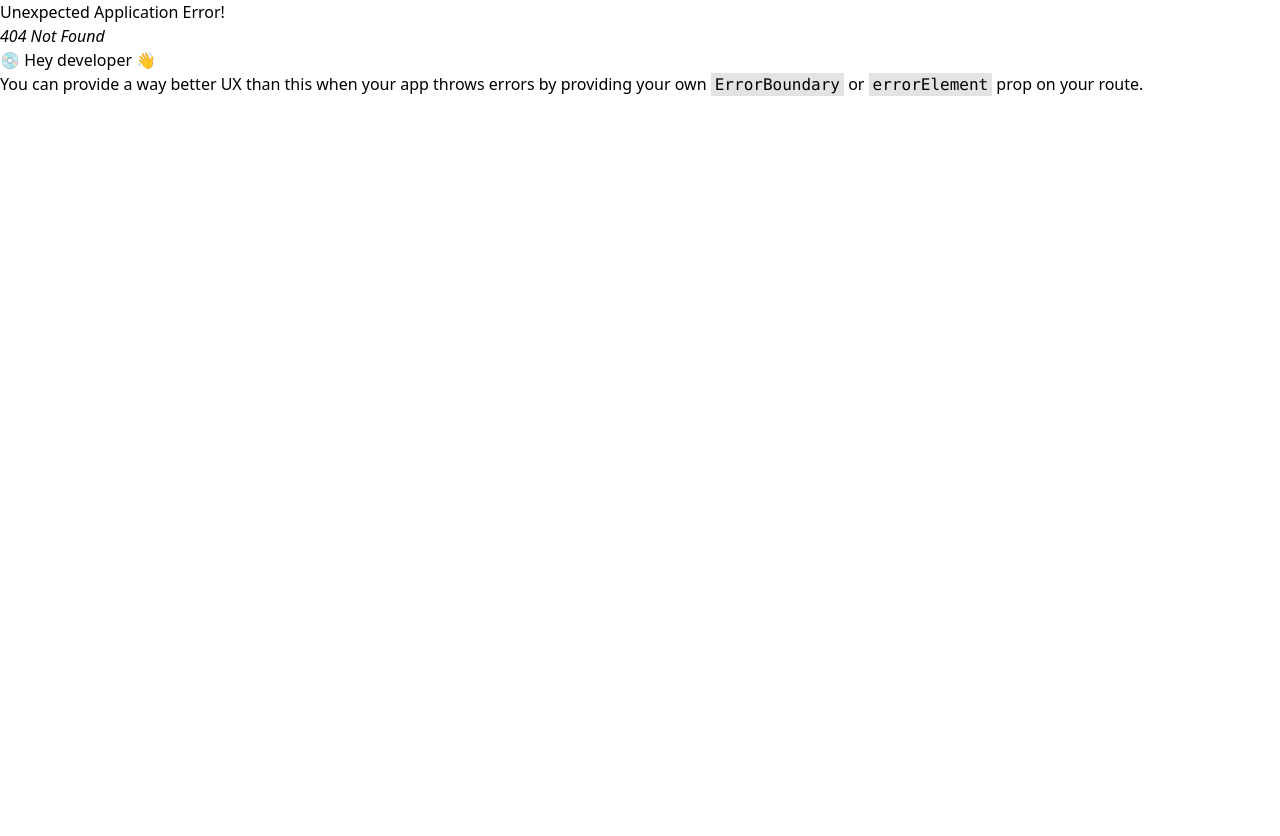
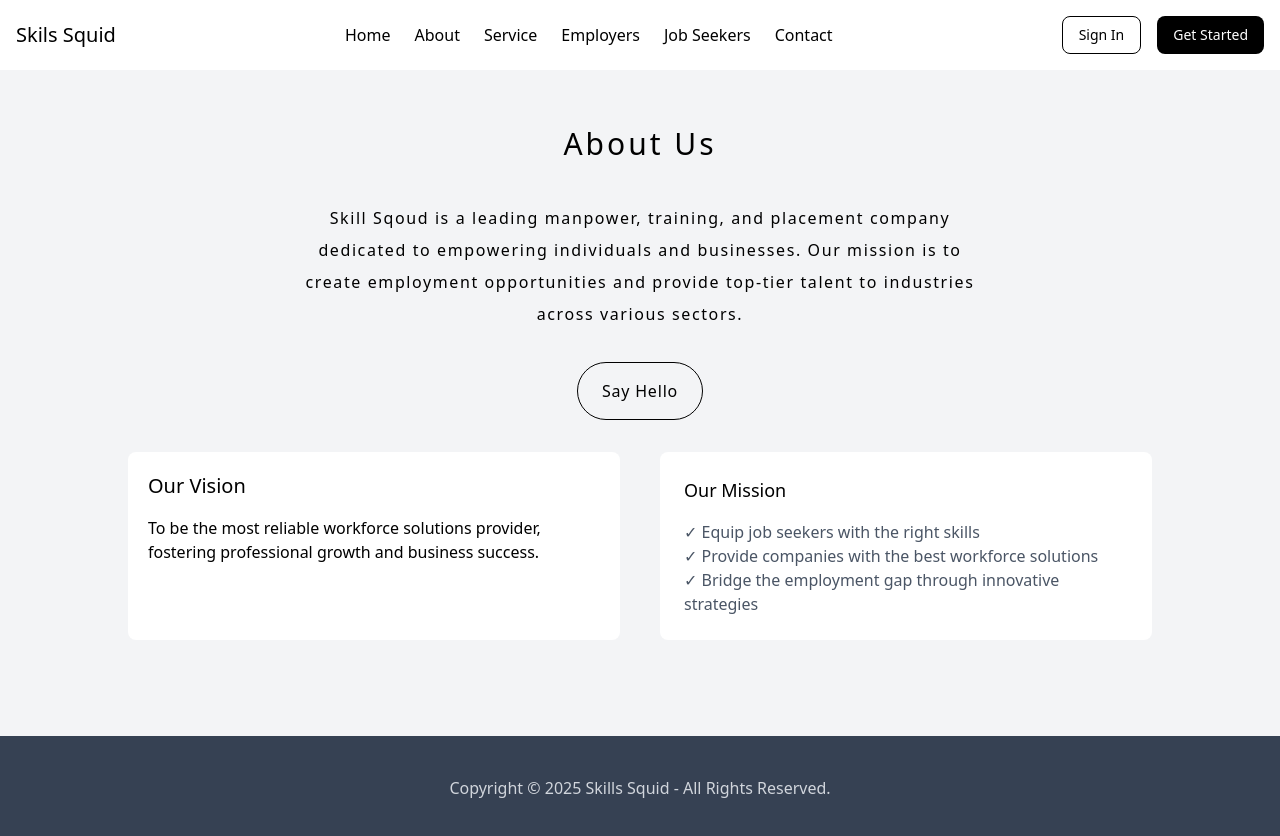
Before and after one commit to sidhantrajput1/ManPower, a React (Vite) app in the folder frontend/: page /about in a window 1280 px wide. Before the commit this address had no page. Shown: the top 836 px of the page. Before the commit the page ends 800 px from the top, so only its background shows below. Built offline with nearby package versions, Linux system fonts and the light colour scheme.

Commit message:
About and Contact

```diff
--- a/frontend/src/App.jsx
+++ b/frontend/src/App.jsx
@@ -1,4 +1,5 @@
 import './App.css'
+import About from './components/About'
 import Login from './components/Auth/Login'
 import Signup from './components/Auth/Signup'
 import Contact from './components/Contact'
@@ -22,6 +23,10 @@ const router = createBrowserRouter ([
   {
     path : '/contact',
     element : <Contact />
+  },
+  {
+    path : '/about',
+    element : <About />
   }
 ])
 
--- a/frontend/src/components/About.jsx
+++ b/frontend/src/components/About.jsx
@@ -1,39 +1,55 @@
-// import AboutImg from "./../assets/img/heropageimg.png";
+import { Link } from "react-router-dom";
+import NavBar from "./Shared/NavBar";
 
 function About() {
   return (
-    <div className="bg-white px-4">
-      <div className="max-w-7xl mx-auto py-14 ">
-        <div className="space-y-16">
-          <div className="flex flex-col gap-4 items-center ">
-            <h3 className="text-2xl font-bold">About Us</h3>
-            <p className="sm:w-3xl  text-center text-gray-600">
+    <div className="">
+      <NavBar />
+      <div className="bg-gray-100 ">
+        <div className="max-w-7xl mx-auto py-14 px-6">
+          <h3 className="text-center text-3xl tracking-widest">About Us</h3>
+          <div className="py-10 md:w-5xl  mx-auto flex items-center flex-col gap-8">
+            <p className="text-center md:w-2xl text-base/8 tracking-widest ">
               Skill Sqoud is a leading manpower, training, and placement company
               dedicated to empowering individuals and businesses. Our mission is
               to create employment opportunities and provide top-tier talent to
               industries across various sectors.
             </p>
-          </div>
-          <div className="grid sm:grid-cols-2 gap-10">
-            <div className="p-5 bg-gray-100 h-[170px] space-y-4 rounded-lg">
+            <button className="text-center tracking-wider p-4 border rounded-4xl hover:bg-black hover:text-white px-6">
+              <Link to="/contact">Say Hello</Link>
+            </button>
+            <div className="grid sm:grid-cols-1 md:grid-cols-2 gap-10">
+              <div className="p-5 bg-white  space-y-4 rounded-lg">
                 <h3 className="text-xl font-medium">Our Vision</h3>
                 <p className="">
-                To be the most reliable workforce solutions provider, fostering
-                professional growth and business success.
+                  To be the most reliable workforce solutions provider,
+                  fostering professional growth and business success.
                 </p>
               </div>
-            <div className="p-5 bg-gray-100 h-[170px] space-y-4 rounded-lg">
+              <div className="p-6 bg-white space-y-4 rounded-lg">
                 <h3 className="text-lg font-medium">Our Mission</h3>
                 <div className="text-gray-600">
-                <p>Equip job seekers with the right skills</p>
-                <p>Provide companies with the best workforce solutions</p>
-                <p>Bridge the employment gap through innovative strategies</p>
+                  <p><span>&#10003;</span> Equip job seekers with the right skills</p>
+                  <p><span>&#10003;</span> Provide companies with the best workforce solutions</p>
+                  <p><span>&#10003;</span> Bridge the employment gap through innovative strategies</p>
                 </div>
               </div>
             </div>
           </div>
         </div>
       </div>
+      <AboutContact />
+    </div>
+  );
+}
+
+function AboutContact() {
+  return (
+    <div className="bg-gray-700 py-10">
+      <p className="text-center text-gray-300">
+        Copyright © 2025 Skills Squid - All Rights Reserved.
+      </p>
+    </div>
   );
 }
 
--- /dev/null
+++ b/frontend/src/components/AboutSection.jsx
@@ -0,0 +1,40 @@
+// import AboutImg from "./../assets/img/heropageimg.png";
+
+function About() {
+  return (
+    <div className="bg-white px-4">
+      <div className="max-w-7xl mx-auto py-14 ">
+        <div className="space-y-16">
+          <div className="flex flex-col gap-4 items-center ">
+            <h3 className="text-2xl font-bold">About Us</h3>
+            <p className="sm:w-3xl  text-center text-gray-600">
+              Skill Sqoud is a leading manpower, training, and placement company
+              dedicated to empowering individuals and businesses. Our mission is
+              to create employment opportunities and provide top-tier talent to
+              industries across various sectors.
+            </p>
+          </div>
+          <div className="grid sm:grid-cols-2 gap-10">
+            <div className="p-5 bg-gray-100 h-[170px] space-y-4 rounded-lg">
+              <h3 className="text-xl font-medium">Our Vision</h3>
+              <p className="">
+                To be the most reliable workforce solutions provider, fostering
+                professional growth and business success.
+              </p>
+            </div>
+            <div className="p-5 bg-gray-100 h-[170px] space-y-4 rounded-lg">
+              <h3 className="text-lg font-medium">Our Mission</h3>
+              <div className="text-gray-600">
+                <p>Equip job seekers with the right skills</p>
+                <p>Provide companies with the best workforce solutions</p>
+                <p>Bridge the employment gap through innovative strategies</p>
+              </div>
+            </div>
+          </div>
+        </div>
+      </div>
+    </div>
+  );
+}
+
+export default About;
--- a/frontend/src/components/Contact.jsx
+++ b/frontend/src/components/Contact.jsx
@@ -7,7 +7,7 @@ function Contact() {
     <div className="">
         <NavBar />
       <div className="bg-gray-100 ">
-        <div className="max-w-5xl mx-auto py-14">
+        <div className="max-w-5xl mx-auto py-14 px-6">
           <h3 className="text-3xl font-normal tracking-widest text-center">
             Contact Us
           </h3>
@@ -41,8 +41,8 @@ function Contact() {
                 </p>
               </div>
             </div>
-            <div className="flex flex-col gap-6">
-              <h3 className="text-2xl  font-light tracking-widest font-sans">
+            <div className="flex flex-col gap-6 items-center md:items-start">
+              <h3 className="text-2xl font-light tracking-widest font-sans">
                 Skills Squid
               </h3>
               <p className="text-gray-600 ">
--- a/frontend/src/components/HomePage.jsx
+++ b/frontend/src/components/HomePage.jsx
@@ -1,7 +1,7 @@
 import Footer from "./Shared/Footer";
 import HeroPage from "./HeroPage";
 import NavBar from "./Shared/NavBar";
-import About from "./About";
+import AboutSection from "./AboutSection";
 import WhyChoose from "./WhyChoose";
 import OurService from "./OurService";
 import Review from "./Review";
@@ -13,7 +13,7 @@ function HomePage() {
     <div className="">
       <NavBar />
       <HeroPage />
-      <About />
+      <AboutSection />
       <Accordian />
       <WhyChoose />
       <OurService />
--- a/frontend/src/components/Shared/NavBar.jsx
+++ b/frontend/src/components/Shared/NavBar.jsx
@@ -23,7 +23,7 @@ function Logo() {
 function NavItems() {
   return (
     <div className="">
-      <ul className="sm:flex gap-6 items-center hidden ">
+      <ul className="md:flex gap-6 items-center hidden sm:hidden">
         <li className="text-base cursor-pointer">
           <Link to="/">Home</Link>
         </li>
```
Lines whose indentation alone changed are shown as unchanged.
